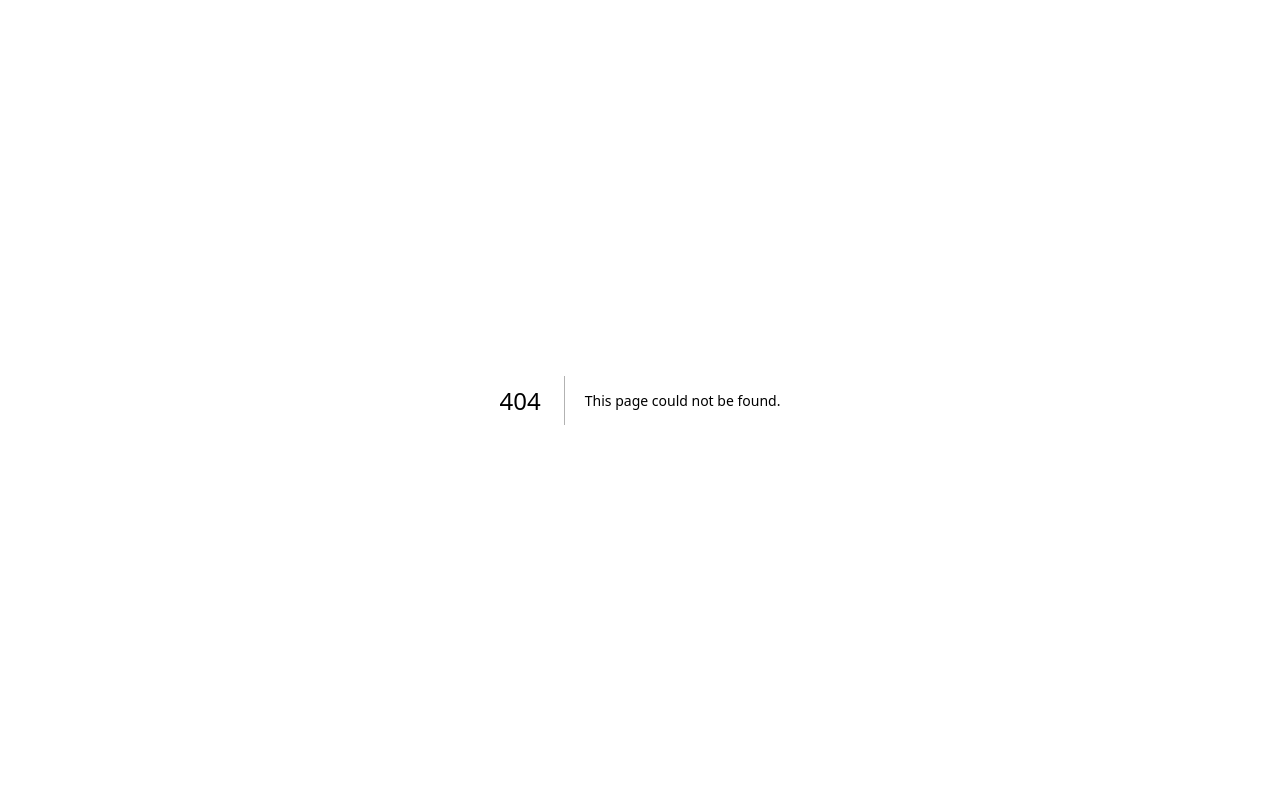
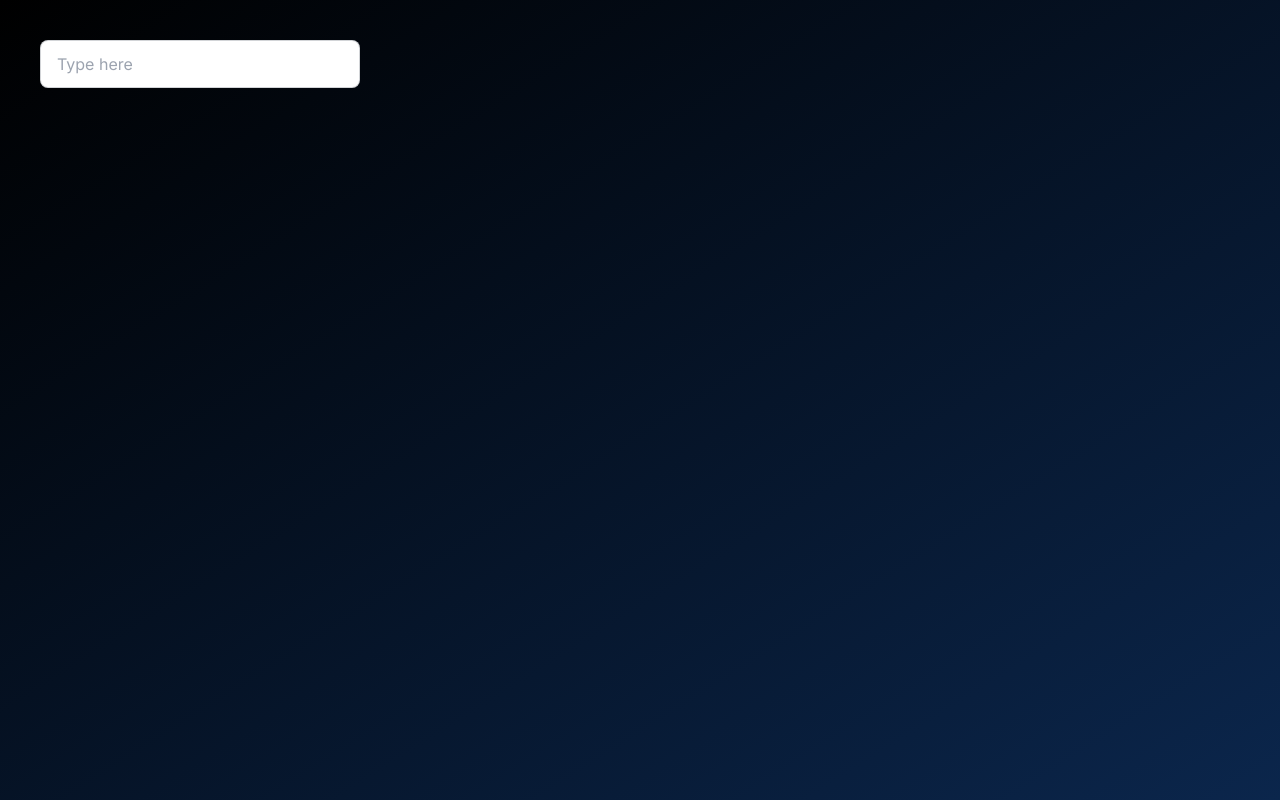
Before and after one commit to khp53/start_up_research_tool, a Next.js app: page /chat in a window 1280 px wide. Before the commit this address had no page. Built offline with nearby package versions, Linux system fonts and the light colour scheme.

Commit message:
added initial chat page

```diff
--- a/src/app/Hero/Hero.tsx
+++ b/src/app/Hero/Hero.tsx
@@ -7,12 +7,14 @@ export default function Hero() {
                 <h1 className="text-4xl text-white font-bold text-left mainText">Welcome to Start Up Research AI</h1>
                 <h3 className="text-1xl text-white font-normal text-left">Customizable, helps you to do a deep research before getting started</h3>
                 <h3 className="text-1xl text-white font-normal text-left">on the start up eco-system!</h3>
+                <a href="/chat">
                     <button className="px-4 py-2 text-blue-500 border border-blue-500 rounded-full inline-flex items-center bg-transparent getStartedBtn">
                         Get Started
                         <svg xmlns="http://www.w3.org/2000/svg" className="h-5 w-5" fill="none" viewBox="0 0 24 24" stroke="#3B82F6">
                             <path strokeLinecap="round" strokeLinejoin="round" strokeWidth="2" d="M12 4l8 8-8 8" />
                         </svg>
                     </button>
+                </a>
             </div>
             <div className='heroImg'>
                 <img src="https://cdn.dribbble.com/userupload/5276458/file/original-5cb192ab80511f018f5253d7bbe123da.png?resize=752x682&vertical=center" className="max-w-xl rounded-lg shadow-2xl" />
--- /dev/null
+++ b/src/app/chat/page.tsx
@@ -0,0 +1,11 @@
+import React from 'react'
+
+export default function Chat() {
+    return (
+        <main>
+            <div className="items-center justify-between h-screen p-10">
+                <input type="text" placeholder="Type here" className="input input-bordered w-full max-w-xs" />
+            </div>
+        </main>
+    );
+}
--- a/src/app/page.tsx
+++ b/src/app/page.tsx
@@ -1,7 +1,7 @@
 import Image from "next/image";
-import Navbar from "./Navbar/Navbar";
-import Hero from "./Hero/Hero";
-import Footer from "./Footer/footer";
+import Navbar from "./navbar/Navbar";
+import Hero from "./hero/Hero";
+import Footer from "./footer/footer";
 
 export default function Home() {
   return (
```
Lines whose indentation alone changed are shown as unchanged.
